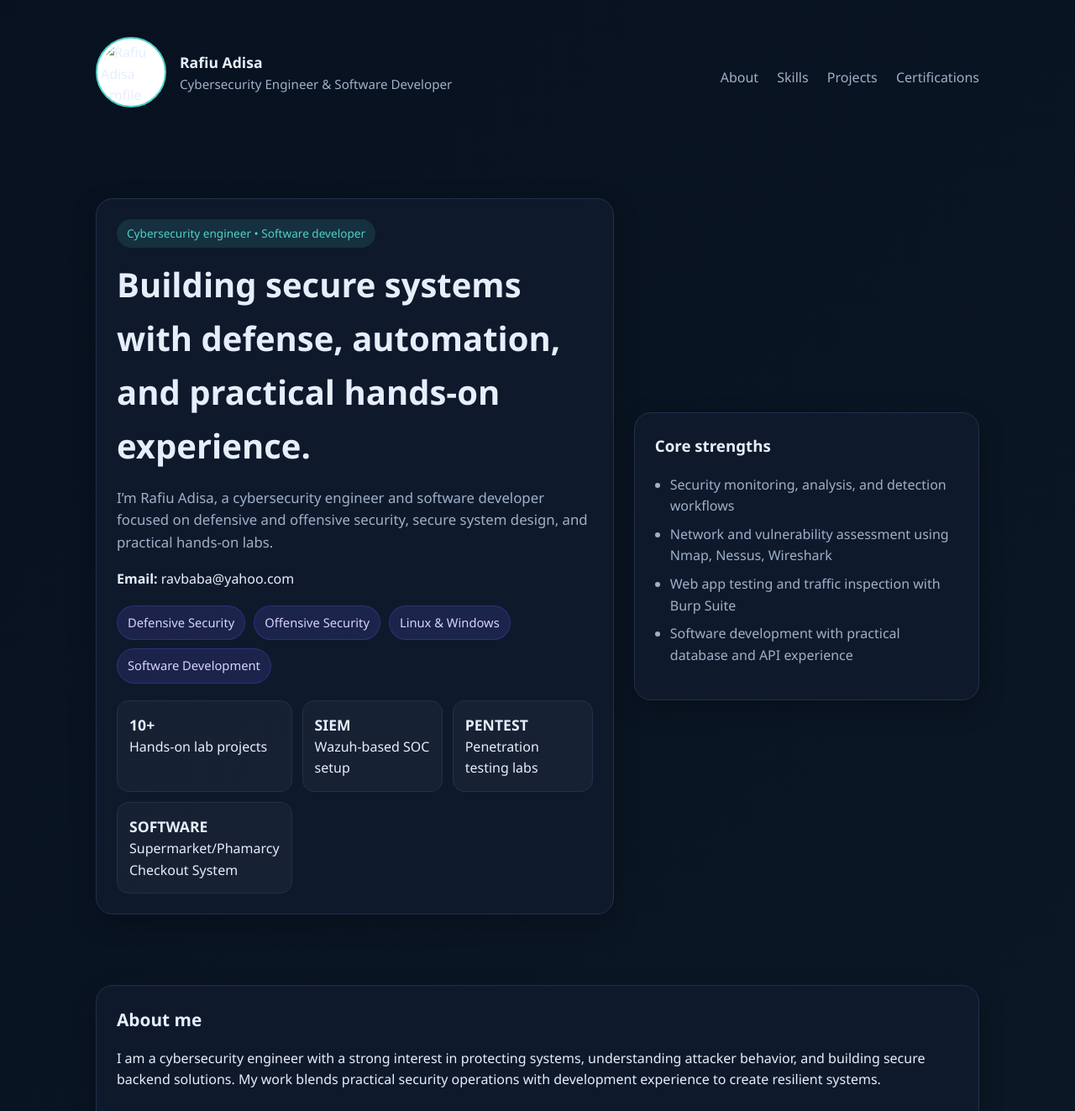
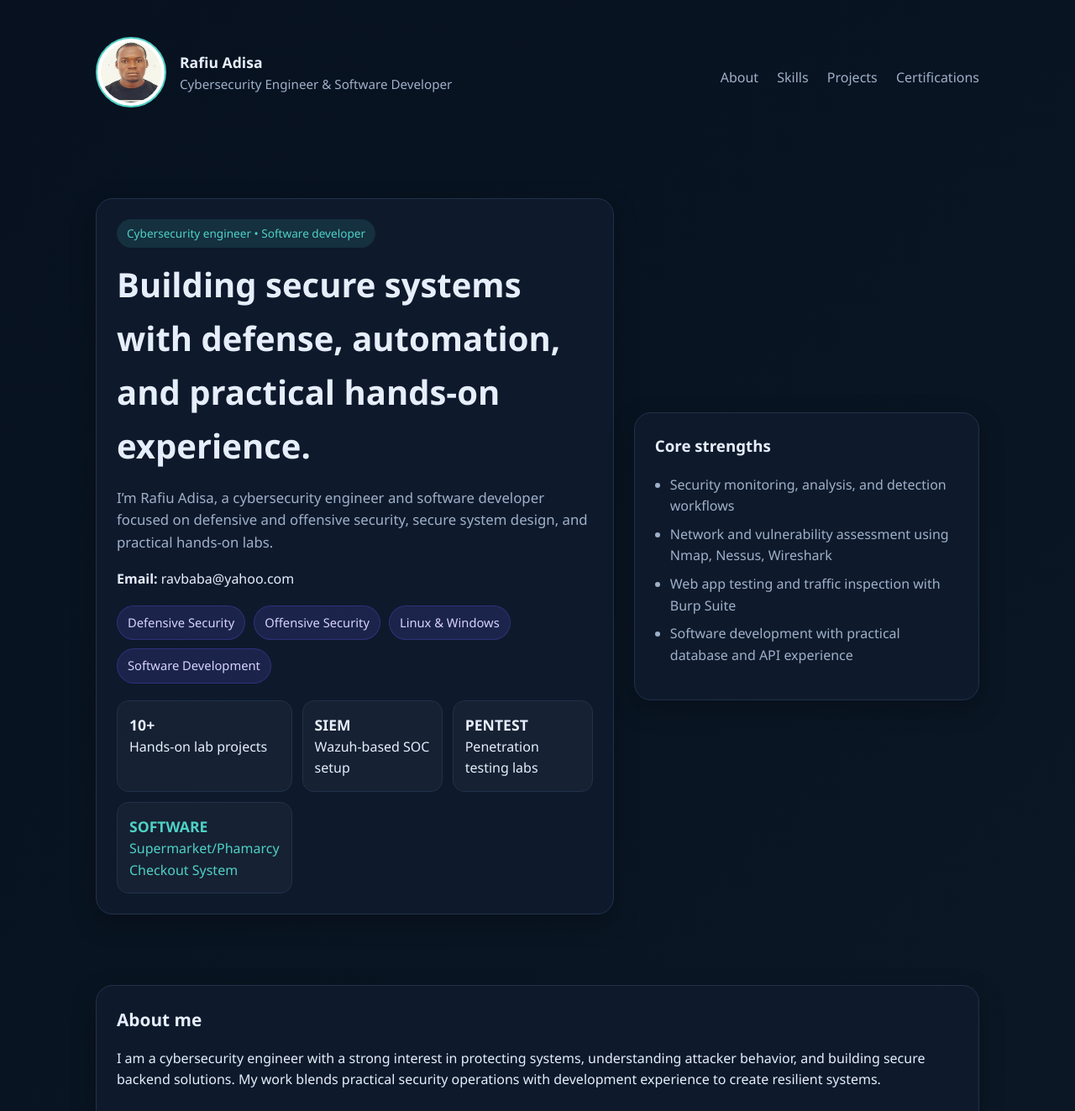
Before and after one commit to ravbaba1/ravbaba1.github.io, a plain HTML site: page index.html in a window 1280 px wide. Shown: the top 1323 px of the page at 84% size. Drawn offline with Linux system fonts and the light colour scheme.

Commit message:
Add files via upload

```diff
--- a/index.html
+++ b/index.html
@@ -181,7 +181,7 @@
   <div class="container">
     <header>
       <div class="profile-header">
-        <img class="profile-photo" src="./images/profile.JPEG" alt="Rafiu Adisa profile" />
+        <img class="profile-photo" src="me.JPEG" alt="Rafiu Adisa" />
         <div>
           <div class="profile-title">Rafiu Adisa</div>
           <div class="profile-subtitle">Cybersecurity Engineer & Software Developer</div>
@@ -211,7 +211,7 @@
           <div class="stat"><strong>10+</strong><span>Hands-on lab projects</span></div>
           <div class="stat"><strong>SIEM</strong><span>Wazuh-based SOC setup</span></div>
           <div class="stat"><strong>PENTEST</strong><span>Penetration testing labs</span></div>
-          <div class="stat"><strong>SOFTWARE</strong><span>Supermarket/Phamarcy Checkout System</span></div>
+          <div class="stat"> <a href="https://supermarketapp-6kcutapp3cbl8umfgotx9hq.streamlit.app/" target="_blank" rel="noopener noreferrer" class="stat-link"><strong>SOFTWARE</strong><span>Supermarket/Phamarcy Checkout System</span></a></div>
         </div>
       </div>
 
```
Also changed, not shown: me.JPEG (added).
